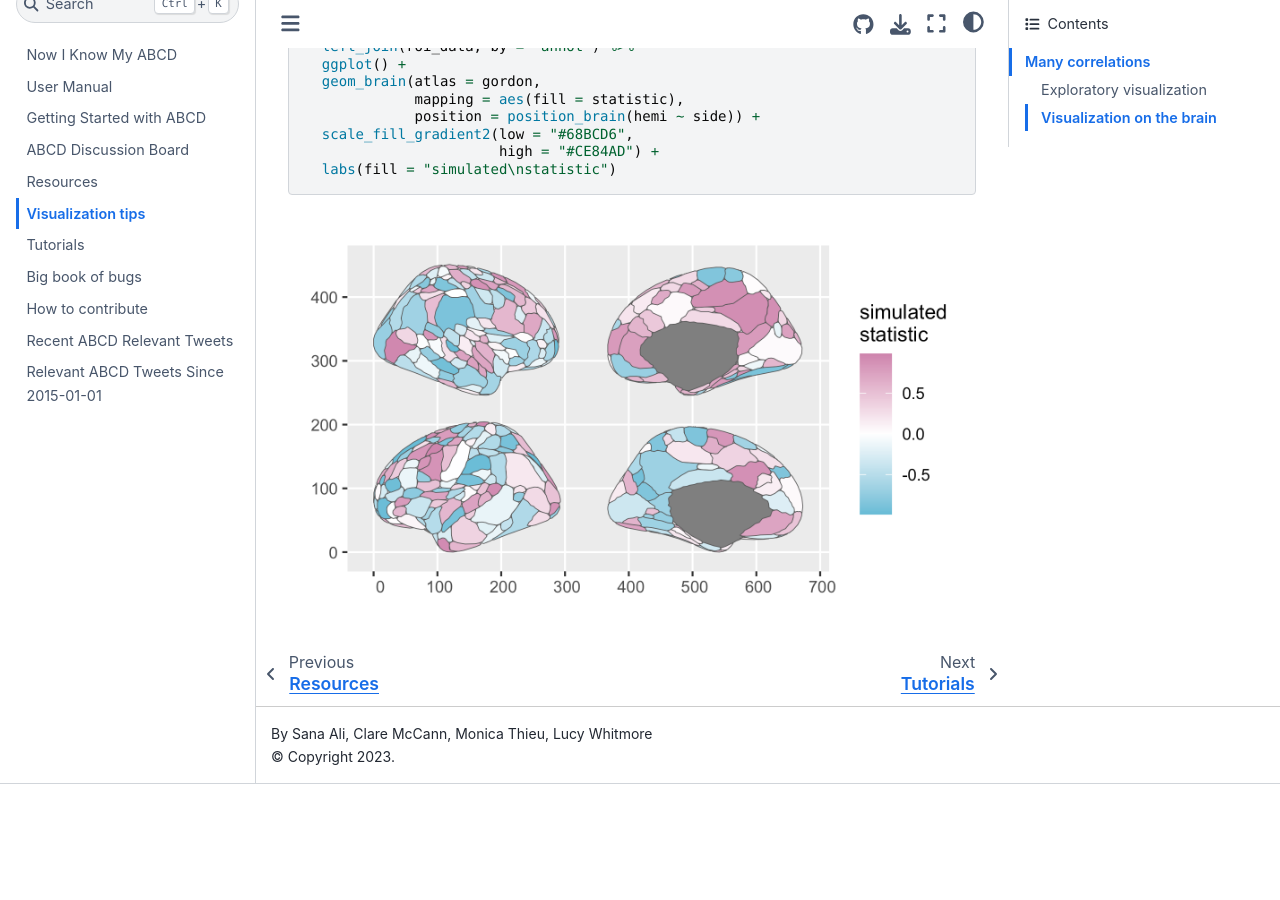
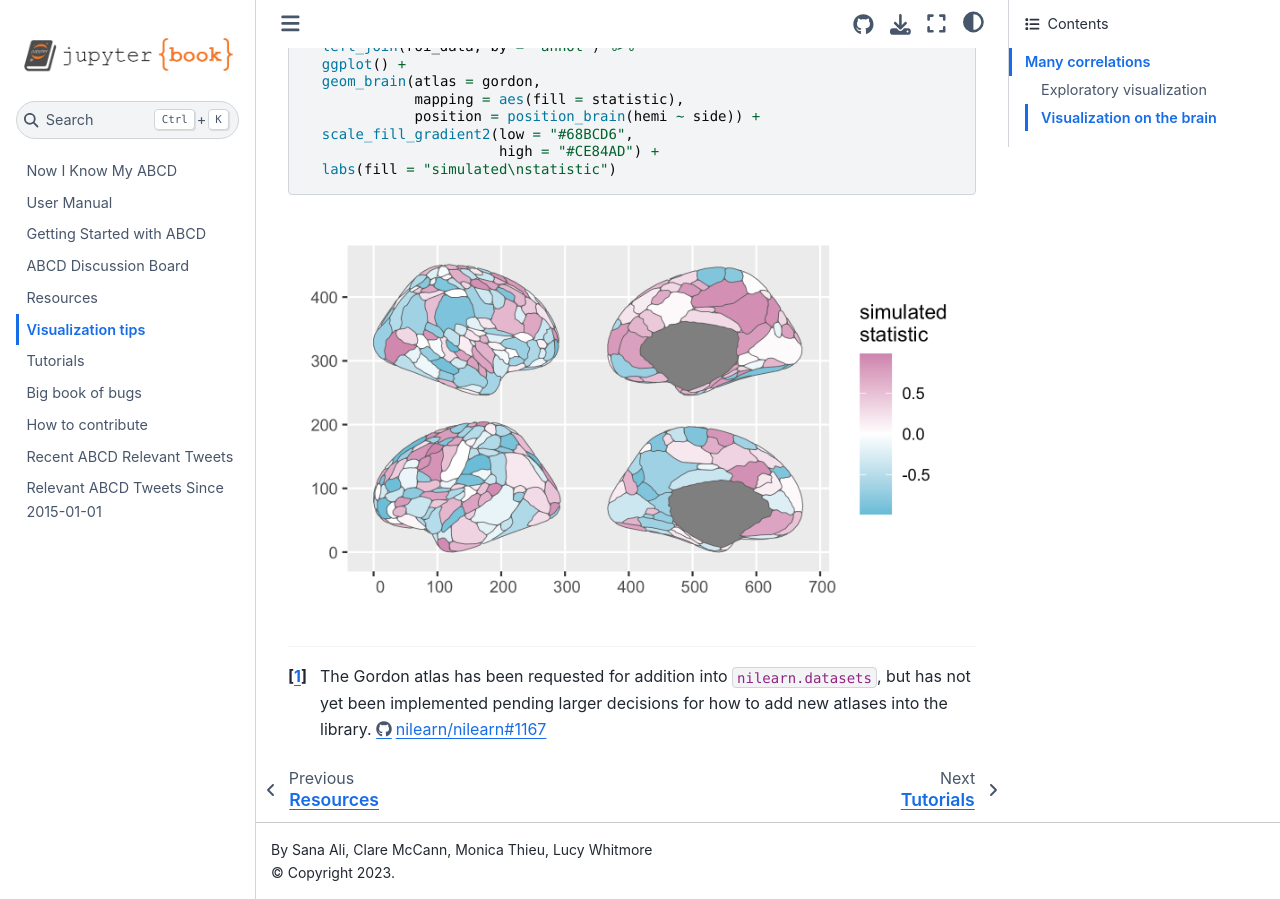
Before and after one commit to now-i-know-my-abcd/docs, a Jupyter Book: the page built from docs/visualization.md, in a window 1280 px wide and 900 px high, scrolled down 2357 px. Built offline with Jupyter Book 1.0.4 settings and Sphinx 7.4.7 and the Sphinx Book theme 1.1.4, drawn with Linux system fonts in a browser that asks for light colours; before the commit the page ends 3141 px from its top, so only the background shows below that; some of the changed lines change nothing that is shown.

Commit message:
footnote to gordon atlas nilearn issue

`````diff
--- a/docs/visualization.md
+++ b/docs/visualization.md
@@ -79,7 +79,7 @@
 ```
 ````
 ````{tab} Python
-The `nilearn.plotting` library uses `plotly` and `matplotlib` under the hood to plot snapshots of 3D cortical surface visualizations. `nilearn.datasets` comes with a number of atlases; however, the Gordon atlas has not yet been implemented natively. You can either import the atlas yourself as a `numpy` array of ROI codes (one per each surface vertex) or use an alternative atlas that has already been implemented. The example below plots simulated ROI-wise statistics for each parcel in the [Destrieux surface atlas](https://nilearn.github.io/stable/modules/generated/nilearn.datasets.fetch_atlas_surf_destrieux.html?highlight=destrieux#nilearn.datasets.fetch_atlas_surf_destrieux).
+The `nilearn.plotting` library uses `plotly` and `matplotlib` under the hood to plot snapshots of 3D cortical surface visualizations. `nilearn.datasets` comes with a number of atlases; however, the Gordon atlas has not yet been implemented natively [^footnote1]. You can either import the atlas yourself as a `numpy` array of ROI codes (one per each surface vertex) or use an alternative atlas that has already been implemented. The example below plots simulated ROI-wise statistics for each parcel in the [Destrieux surface atlas](https://nilearn.github.io/stable/modules/generated/nilearn.datasets.fetch_atlas_surf_destrieux.html?highlight=destrieux#nilearn.datasets.fetch_atlas_surf_destrieux).
 
 Because `nilearn.plotting` uses `plotly` under the hood to flexibly snapshot the underlying brain model each time a plot is called, it supports all six canonical hemisphere views: medial, lateral, dorsal, ventral, anterior, and posterior. However, it can only render one hemisphere/view at a time.
 
@@ -127,3 +127,5 @@
 ```{figure} figs/py_nilearn_leftlateral.png
 ```
 ````
+
+[^footnote1]: The Gordon atlas has been requested for addition into `nilearn.datasets`, but has not yet been implemented pending larger decisions for how to add new atlases into the library. https://github.com/nilearn/nilearn/issues/1167
`````
